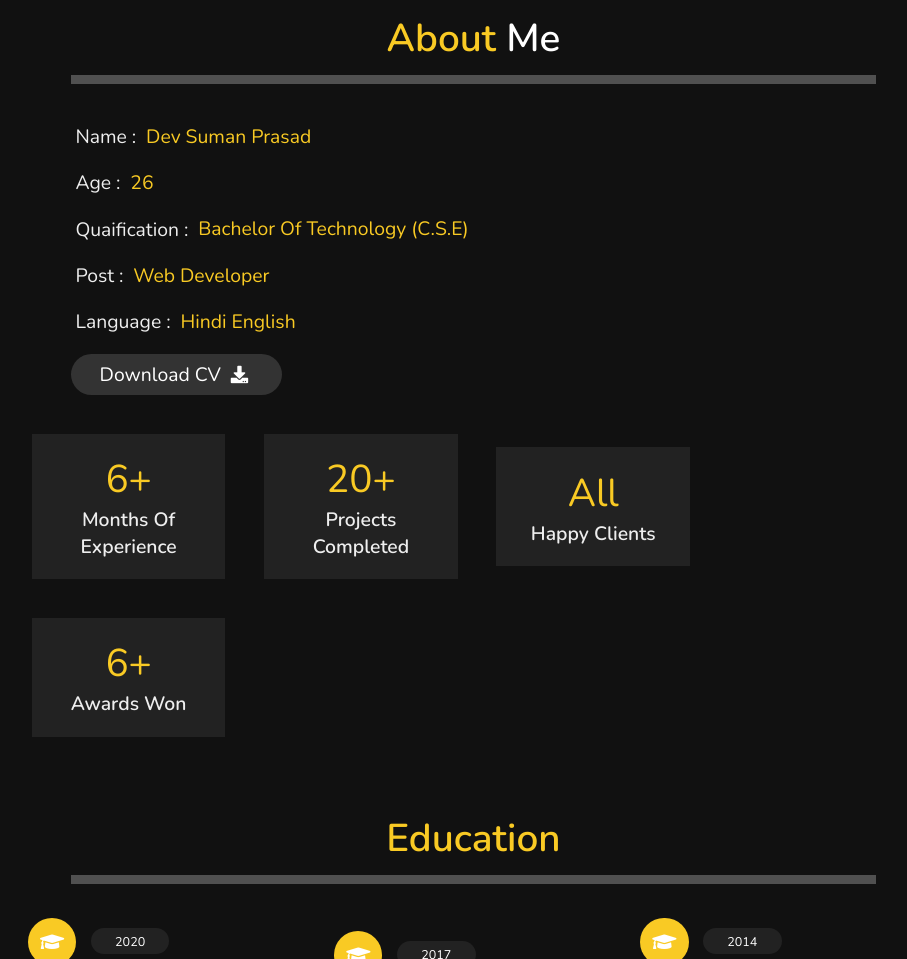
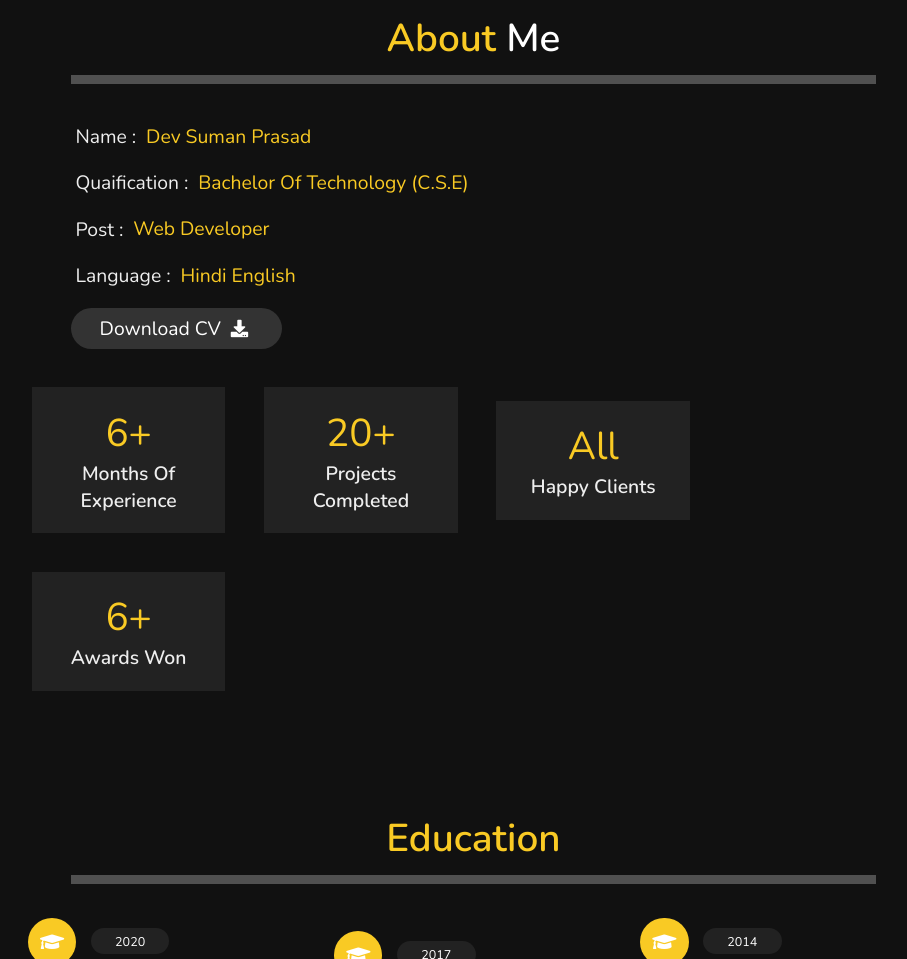
Before and after one commit to devsumanprasad/web_dev, a plain HTML site: page portfolio/self.html in a window 1280 px wide. Shown: the part 807-1766 px from the top of the page, without its empty margins (336-1243 px from the left). Drawn offline with nearby package versions, Linux system fonts and the light colour scheme.

Commit message:
Update self.html

```diff
--- a/portfolio/self.html
+++ b/portfolio/self.html
@@ -46,7 +46,6 @@
     <div class="row">
         <div class="info">
             <h3><span>Name : </span>Dev Suman Prasad</h3>
-            <h3><span>Age : </span>26</h3>
             <h3><span>Quaification : </span>Bachelor of Technology (C.S.E) </h3>
             <h3><span>Post : </span>Web Developer</h3>
             <h3><span>Language : </span>Hindi English</h3>
```
